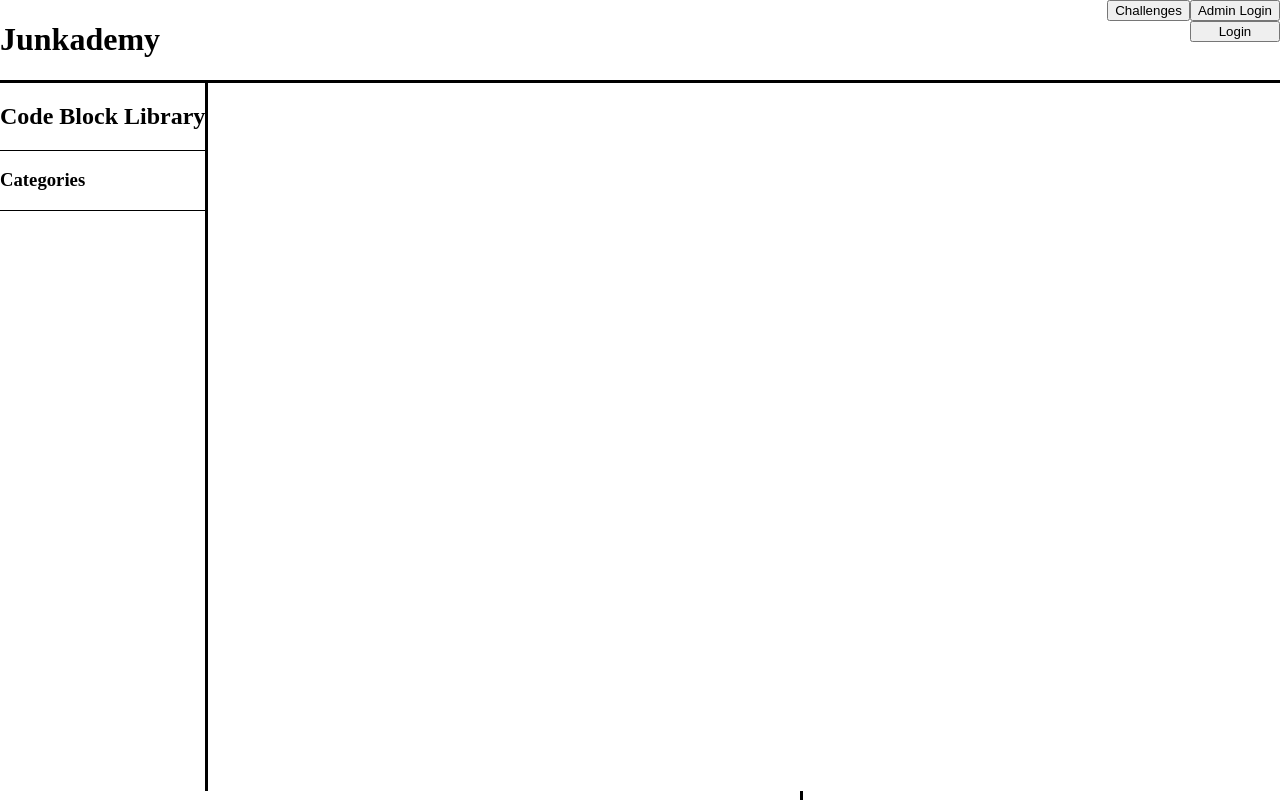
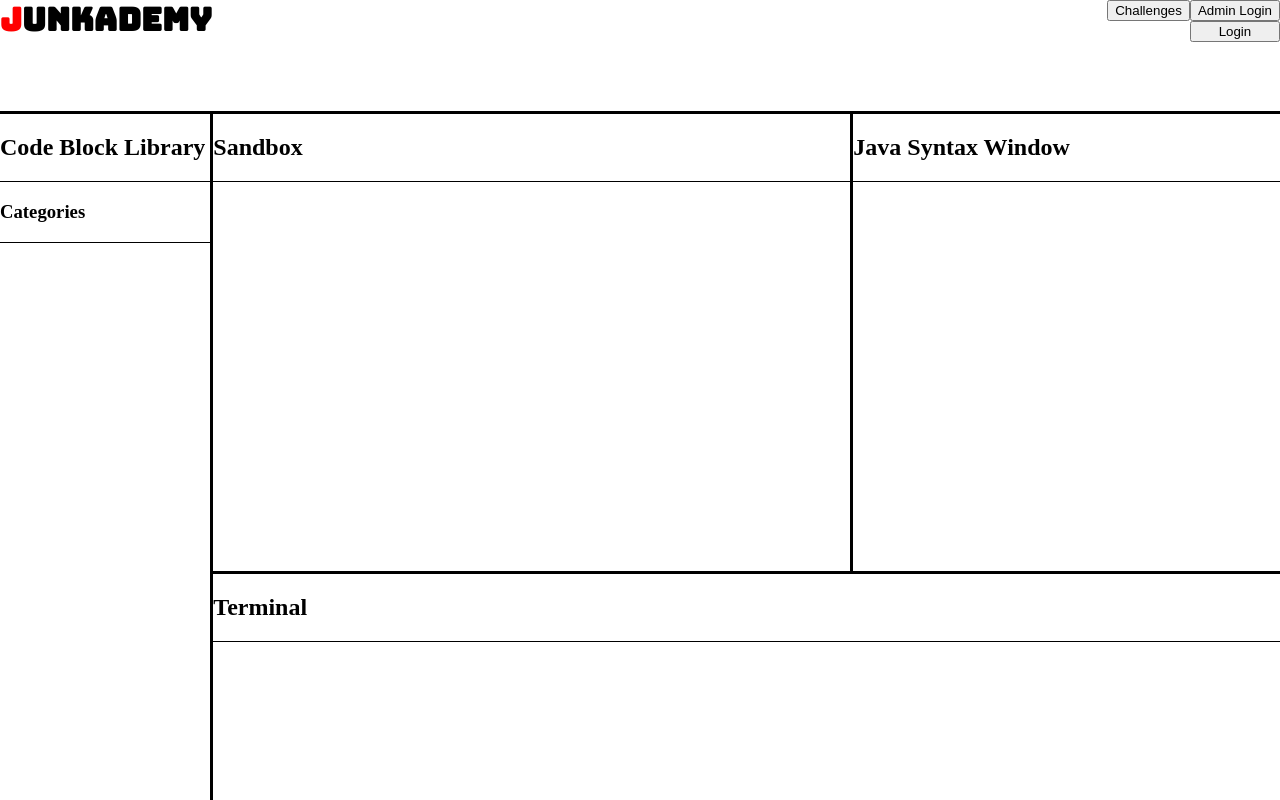
Before and after one commit to mmills2/JunkademyFrontend, a React (Create React App) app: page / in a window 1280 px wide. Shown: the top 800 px of the page. Built offline with nearby package versions, Linux system fonts and the light colour scheme.

Commit message:
skeleton of website now on grid layout. added junkademy logo

```diff
--- a/src/App.js
+++ b/src/App.js
@@ -6,16 +6,12 @@ import TWindow from "./components/TWindow";
 
 function App() {
   return (
-    <div>
+    <div id="mainGrid">
       <HomeHeader />
-      <div id="mainPage">
-        <CodeBlockLibrary />
-        <div id="east">
-          <Sandbox />
-          <JWindow />
-          <TWindow />
-        </div>
-      </div>
+      <CodeBlockLibrary />
+      <Sandbox />
+      <JWindow />
+      <TWindow />
     </div>
   );
 }
--- a/src/index.css
+++ b/src/index.css
@@ -2,12 +2,31 @@ body {
   margin: 0px;
 }
 
+@font-face {
+  font-family: custom-font;
+  src: url(Bungee-Regular.ttf);
+}
+
+#mainGrid {
+  display: grid;
+  grid-template-columns: repeat(6, 1fr);
+  grid-template-rows: repeat(7, 1fr);
+  height: 100vh;
+}
+
 #homeHeader {
   border-bottom: 3px solid;
+  grid-column: 1 / span 6;
 }
 
 #junkademy {
   display: inline-block;
+  font-family: custom-font;
+  margin: 0;
+}
+
+#junkademy::first-letter {
+  color: red;
 }
 
 #headerButtonsDiv {
@@ -30,23 +49,19 @@ body {
 #codeBlockLibrary {
   display: inline-block;
   border-right: 3px solid;
-  height: 88.5vh; /*means 100% of screen size: need to make it dynamic where its screen size - height of header*/
   vertical-align: top;
+  grid-row: 2 / span 6;
 }
 
 .lightBottom {
   border-bottom: 1px solid;
 }
 
-#east {
-  display: inline-block;
-}
-
 #sandbox {
   display: inline-block;
-  width: 800px; /* make dynamic*/
+  grid-column: 2 / span 3;
+  grid-row: 2 / span 4;
   border-right: 3px solid;
-  height: 60vh;
 }
 
 #workspace {
@@ -56,9 +71,11 @@ body {
 
 #jWindow {
   display: inline-block;
-  width: 372px;
+  grid-column: 5 / span 2;
+  grid-row: 2 / span 4;
 }
 
 #tWindow {
   border-top: 3px solid;
+  grid-column: 2 / span 6;
 }
```
Also changed, not shown: src/Bungee-Regular.ttf (added).
